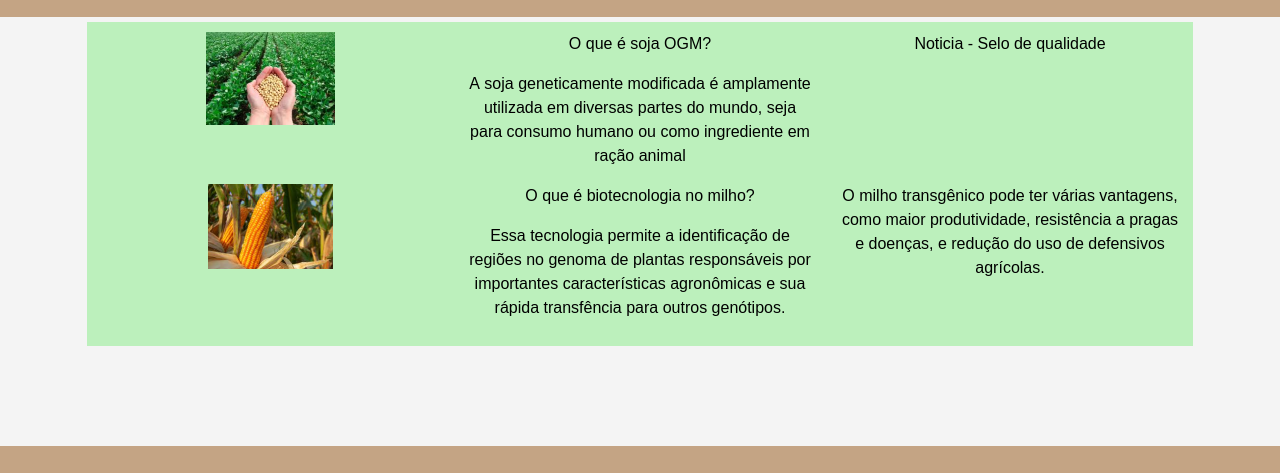
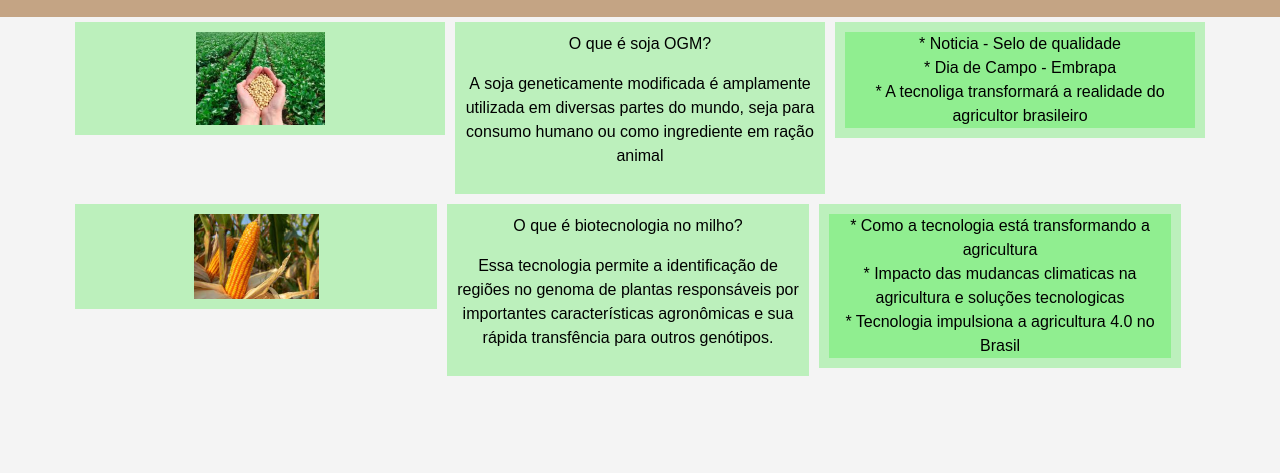
Before and after one commit to MahGavlik/provaone, a plain HTML site: page index.html in a window 1280 px wide. Shown: the part 96-569 px from the top of the page. Drawn offline with nearby package versions, Linux system fonts and the light colour scheme.

Commit message:
Add files via upload

```diff
--- a/index.html
+++ b/index.html
@@ -33,34 +33,57 @@
 
     <body>
         <div class="container text-center">
-            <div class="textos">
+
             <div class="row align-items-start">
-                    <div class="col-4">
+                <div class="col">
+                    <div class="imgnot">
                         <img src="soja.png" alt="biotecnologia na soja">
                     </div>
-                    <div class="col-4 ">
+                </div>
+                <div class="col">
                     <p>O que é soja OGM? </p>
                     <p> A soja geneticamente modificada é amplamente utilizada em diversas partes do mundo, seja
                         para consumo humano ou como ingrediente em ração animal</p>
                 </div>
-                    <div class="col-4">
-                    <a href="https://www.agrolink.com.br/noticias/selo-de-qualidade-garante-acesso-de-biotecnologia-agricola_500438.html">Noticia - Selo de qualidade</a>
+                <div class="col">
+                    <div class="noticiapg">
+                        <a
+                            href="https://www.agrolink.com.br/noticias/selo-de-qualidade-garante-acesso-de-biotecnologia-agricola_500438.html"> * Noticia
+                            - Selo de qualidade</a>
+                        <a
+                            href="https://www.embrapa.br/busca-de-noticias/-/noticia/99363697/dia-de-campo-revela-tecnologias-inovadoras-para-as-culturas-do-milho-e-pastagens"> * Dia
+                            de Campo - Embrapa</a>
+                        <a
+                            href="https://www.noticiasagricolas.com.br/noticias/agronegocio/397333-a-tecnologia-transformara-a-realidade-do-agricultor-brasileiro-diz-executivo-do-grupo-datora.html"> * A
+                            tecnoliga transformará a realidade do agricultor brasileiro</a>
                     </div>
                 </div>
                 <div class="row align-items-start">
-                    <div class="col-4">
+                    <div class="col">
+                        <div class="imgnot">
                             <img src="milho.png" alt="biotecnologia na soja">
                         </div>
-                    <div class="col-4">
+                    </div>
+                    <div class="col">
                         <p>O que é biotecnologia no milho?</p>
-                        <p>Essa tecnologia permite a identificação de regiões no genoma de plantas responsáveis por
-                            importantes características agronômicas e sua rápida transfência para outros genótipos.</p>
+                        <p>Essa tecnologia permite a identificação de regiões no genoma de plantas responsáveis
+                            por
+                            importantes características agronômicas e sua rápida transfência para outros
+                            genótipos.
+                        </p>
                     </div>
-                    <div class="col-4"> O milho transgênico pode ter várias vantagens, como maior produtividade,
-                        resistência a pragas e doenças, e redução do uso de defensivos agrícolas. </div>
+                    <div class="col">
+                        <div class="noticiapg">
+                            <a
+                                href="https://www.uai.com.br/uainoticias/2025/03/29/como-a-tecnologia-esta-transformando-a-agricultura/"> * Como a tecnologia está transformando a agricultura</a>
+                            <a
+                                href="https://news.agrofy.com.br/noticia/206953/impacto-das-mudancas-climaticas-na-agricultura-e-solucoes-tecnologicas"> * Impacto das mudancas climaticas na agricultura e soluções tecnologicas</a>
+                            <a
+                                href="https://www.agrolink.com.br/noticias/tecnologia-impulsiona-a-agricultura-4-0-no-brasil_496726.html"> * Tecnologia impulsiona a agricultura 4.0 no Brasil</a>
                         </div>
                     </div>
-
+                </div>
+            </div>
         </div>
 
     </body>
--- a/style.css
+++ b/style.css
@@ -8,7 +8,7 @@ body {
 header {
     background-color: #c4a484;
     padding: 20px;
-    text-align:center;
+    text-align: center;
     color: green;
     font-family: Georgia, serif;
 }
@@ -32,6 +32,15 @@ nav button {
     color: white;
 }
 
+.col {
+    display: block;
+    padding: 10px;
+    margin: 5px;
+    background-color: rgba(144, 238, 144, 0.555);
+    text-decoration: none;
+    color: black;
+}
+
 .links a {
     display: block;
     padding: 10px;
@@ -41,6 +50,16 @@ nav button {
     color: black;
 }
 
+.noticiapg a {
+    display: block;
+    padding: 0px;
+    margin: 0px;
+    background-color: lightgreen;
+    text-decoration: none;
+    color: black;
+}
+
+
 input {
     display: block;
     margin: 10px auto;
@@ -48,18 +67,8 @@ input {
     width: 250px;
 }
 
-.textos {
-    display: block;
-
-    padding: 10px;
-    margin: 5px;
-    background-color: rgba(144, 238, 144, 0.555);
+a {
     text-decoration: none;
-    color: black;
-}
-
-a {
-    text-decoration:none ;
     padding: 50px;
     color: rgb(0, 0, 0);
     border: none;
@@ -74,10 +83,10 @@ footer {
     margin-bottom: 10px;
 }
 
-footer img{
+footer img {
     width: 30px;
 }
 
 .imagemlinks {
-    width: 70px;
+    display: block;
 }
```
Also changed, not shown: menu.htm (+11 -5 lines). Lines whose indentation alone changed are shown as unchanged.
